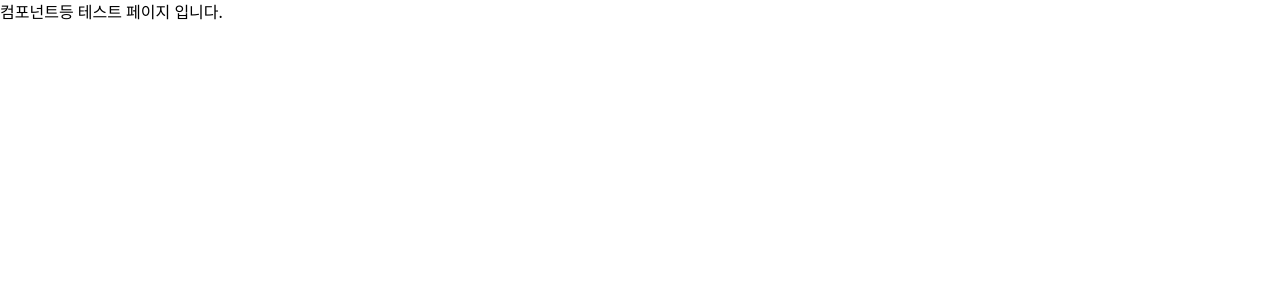
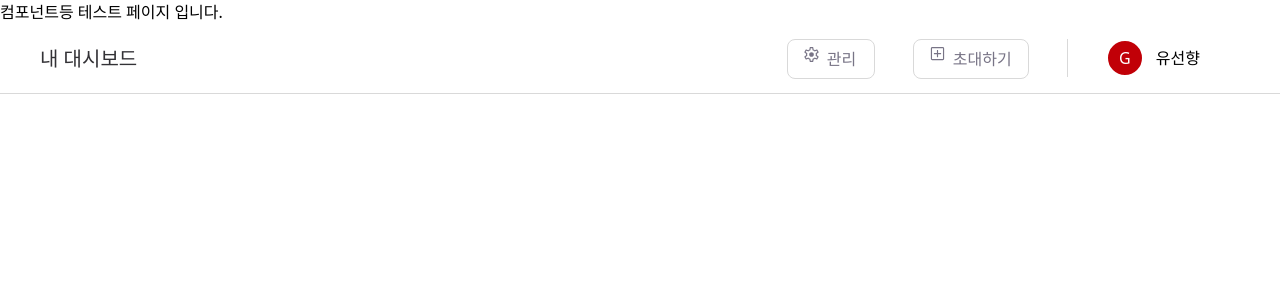
Before and after one commit to FE-3-2team/team2taskify, a Next.js app: page /test in a window 1280 px wide. Shown: the top 300 px of the page. Built offline with nearby package versions, Linux system fonts and the light colour scheme.

Commit message:
[Style] create Header UI

```diff
--- a/src/components/common/Badge.tsx
+++ b/src/components/common/Badge.tsx
@@ -1,7 +1,7 @@
 import useWindowSize from "@/hooks/useWindow";
 
 interface BadgesProps {
-  badges: Member[];
+  badges: User[];
 }
 
 const RANDOM_COLOR = [
@@ -53,7 +53,7 @@ export function Badges({ badges }: BadgesProps) {
   );
 }
 interface Props {
-  value: Member;
+  value: User;
 }
 
 export function Badge({ value }: Props) {
--- /dev/null
+++ b/src/components/common/Header.tsx
@@ -0,0 +1,32 @@
+import Image from "next/image";
+import Profile from "./Profile";
+import Edit from "@/assets/icons/Edit.icon.svg";
+import Invite from "@/assets/icons/Invite.icon.svg";
+interface Props {
+  user: User;
+}
+
+/**
+ * 폰트 변경
+ */
+export default function Header({ user }: Props) {
+  return (
+    <div className="flex flex-row justify-between w-full h-[70px] py-[15px] pl-10 pr-20 border-b-[1px]  items-center border-[#D9D9D9] ">
+      <p className="text-[#333236] text-[20px] ">내 대시보드</p>
+      <div className="flex flex-row gap-[38px]">
+        <button className="w-[88px] h-[40px] flex flex-row gap py-[7px] px-4 gap-2 rounded-lg border-[1px] border-[#D9D9D9]">
+          <Image src={Edit} width={15} height={15} alt="톱니바퀴" />
+          <div className="text-[#787486]"> 관리</div>
+        </button>
+        <button className="w-[116px] h-[40px] flex flex-row gap py-[7px] px-4 gap-2 rounded-lg border-[1px] border-[#D9D9D9]">
+          <Image src={Invite} width={15} height={15} alt="+" />
+          <div className="text-[#787486]">초대하기</div>
+        </button>
+        <div className="h-[38px] w-[1px] bg-[#D9D9D9]" />
+        <div>
+          <Profile value={user} />
+        </div>
+      </div>
+    </div>
+  );
+}
--- a/src/components/common/Profile.tsx
+++ b/src/components/common/Profile.tsx
@@ -1,13 +1,13 @@
 import { Badge } from "./Badge";
 
 interface Props {
-  value: Member;
+  value: User;
 }
-export default function ({ value }: Props) {
+export default function Profile({ value }: Props) {
   return (
     <div className="flex flex-row items-center gap-3">
       <Badge value={value} />
-      <p className="text-base">{value.nickname}</p>
+      <p className="text-base">{value?.nickname}</p>
     </div>
   );
 }
--- a/src/pages/test.tsx
+++ b/src/pages/test.tsx
@@ -1,7 +1,19 @@
+import Header from "@/components/common/Header";
+
+const user = {
+  id: 0,
+  email: "gbtm@naver.com",
+  nickname: "유선향",
+  profileImageUrl: null,
+  createdAt: "string",
+  updatedAt: "string",
+};
+
 export default function Test() {
   return (
     <div>
       <div>컴포넌트등 테스트 페이지 입니다.</div>
+      <Header user={user} />
     </div>
   );
 }
```
Also changed, not shown: src/types/global.d.ts (+4 -13 lines), src/assets/icons/Edit.icon.svg (added), src/assets/icons/Invite.icon.svg (added).
